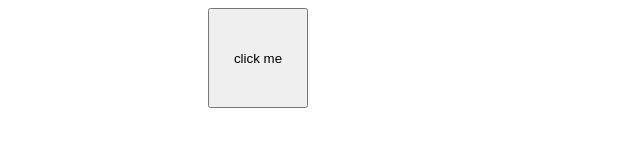
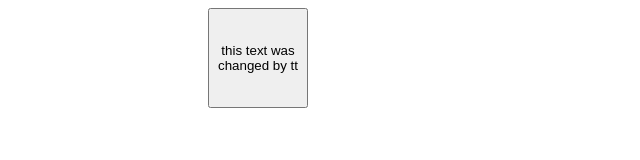
Before and after one commit to stitch099/masbaha-repo, a plain HTML site: page index.html in a window 1280 px wide. Both pictures are taken after a click on the button "click me". Shown: the whole page, without its empty margins (0-640 px from the left). Drawn offline with Linux system fonts and the light colour scheme.

Commit message:
tt changed button context

```diff
--- a/index.html
+++ b/index.html
@@ -8,8 +8,14 @@
     <link rel="stylesheet" href="style1.css">
 </head>
 <body>
-    <button class="button">
-        <p>click me </p>
-    </button>
+    <button class="button">click me </button>
+
+    <script>
+      document.querySelector('button').
+
+      onclick = function () {
+        this.textContent = 'this text was changed by tt';
+      };
+    </script>
 </body>
 </html>
```
